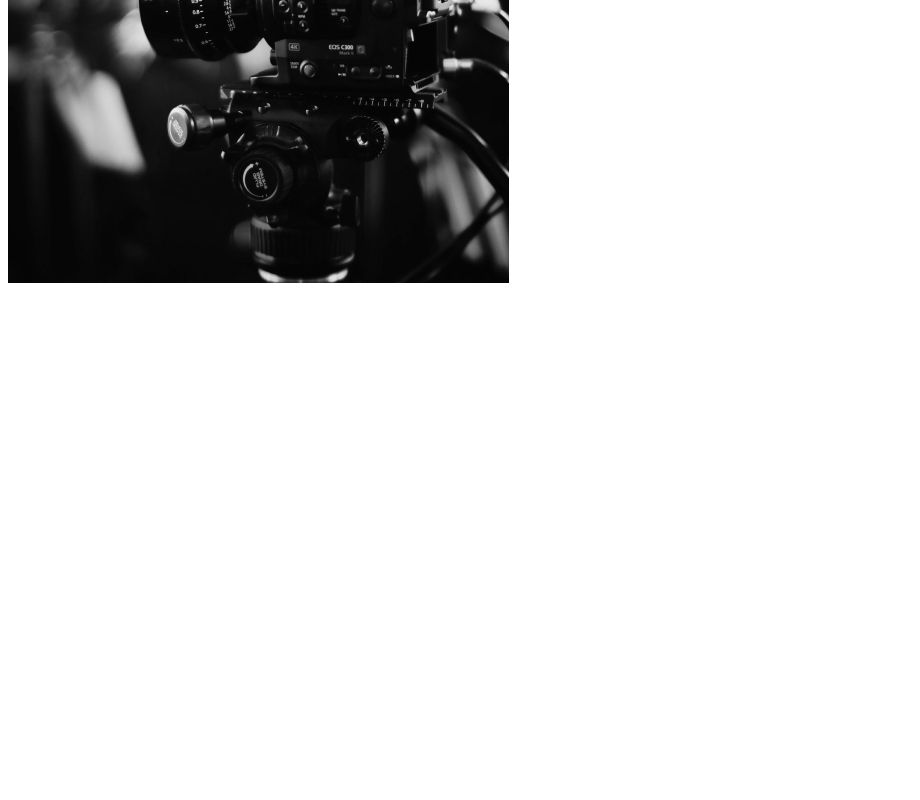
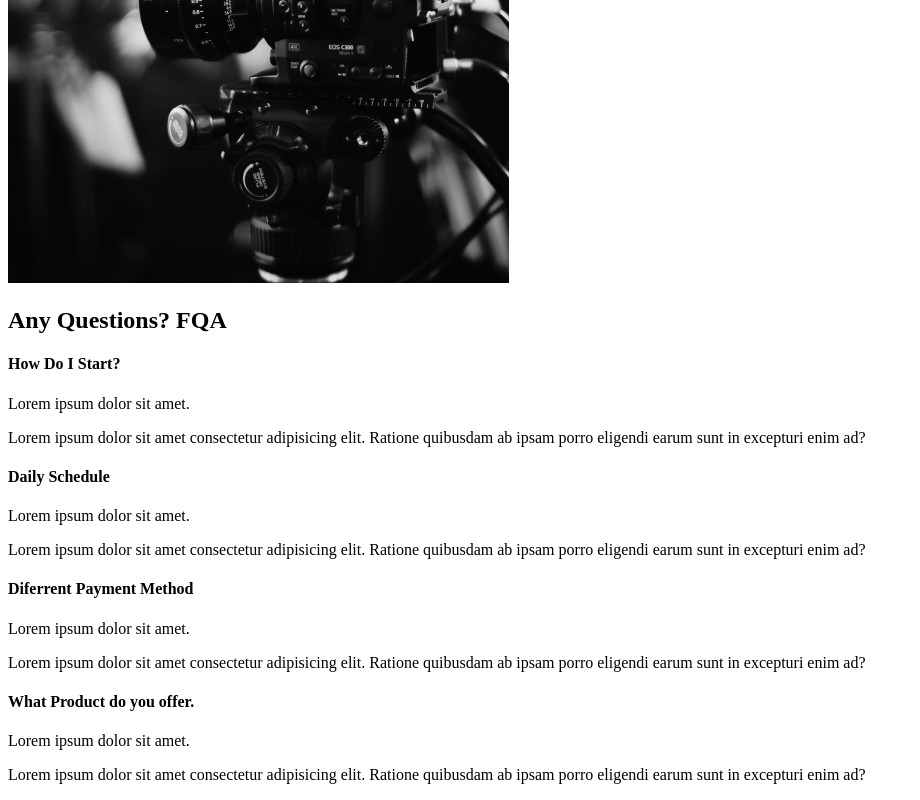
Before and after one commit to Sagisaschar/capture, a React (Create React App) app: page / in a window 1280 px wide. Shown: the part 2099-2899 px from the top of the page, without its empty margins (0-920 px from the left). Before the commit the page ends 2394 px from the top, so only its background shows below. Built offline with nearby package versions, Linux system fonts and the light colour scheme.

Commit message:
3. Faq Section

```diff
--- /dev/null
+++ b/src/components/FaqSection.js
@@ -0,0 +1,51 @@
+const FaqSection = () => {
+  return (
+    <div className="faq">
+      <h2>
+        Any Questions? <span>FQA</span>
+      </h2>
+      <div className="question">
+        <h4>How Do I Start?</h4>
+        <div className="answer">
+          <p>Lorem ipsum dolor sit amet.</p>
+          <p>
+            Lorem ipsum dolor sit amet consectetur adipisicing elit. Ratione
+            quibusdam ab ipsam porro eligendi earum sunt in excepturi enim ad?
+          </p>
+        </div>
+      </div>
+      <div className="question">
+        <h4>Daily Schedule</h4>
+        <div className="answer">
+          <p>Lorem ipsum dolor sit amet.</p>
+          <p>
+            Lorem ipsum dolor sit amet consectetur adipisicing elit. Ratione
+            quibusdam ab ipsam porro eligendi earum sunt in excepturi enim ad?
+          </p>
+        </div>
+      </div>
+      <div className="question">
+        <h4>Diferrent Payment Method</h4>
+        <div className="answer">
+          <p>Lorem ipsum dolor sit amet.</p>
+          <p>
+            Lorem ipsum dolor sit amet consectetur adipisicing elit. Ratione
+            quibusdam ab ipsam porro eligendi earum sunt in excepturi enim ad?
+          </p>
+        </div>
+      </div>
+      <div className="question">
+        <h4>What Product do you offer.</h4>
+        <div className="answer">
+          <p>Lorem ipsum dolor sit amet.</p>
+          <p>
+            Lorem ipsum dolor sit amet consectetur adipisicing elit. Ratione
+            quibusdam ab ipsam porro eligendi earum sunt in excepturi enim ad?
+          </p>
+        </div>
+      </div>
+    </div>
+  );
+};
+
+export default FaqSection;
--- a/src/pages/AboutUs.js
+++ b/src/pages/AboutUs.js
@@ -1,11 +1,13 @@
 import AboutSection from "../components/AboutSection";
 import ServicesSection from "../components/ServicesSection";
+import FaqSection from "../components/FaqSection";
 
 const AboutUs = () => {
   return (
     <>
       <AboutSection />
       <ServicesSection />
+      <FaqSection />
     </>
   );
 };
```
Also changed, not shown: 1 other file (tests, documents, lock files or other folders).
